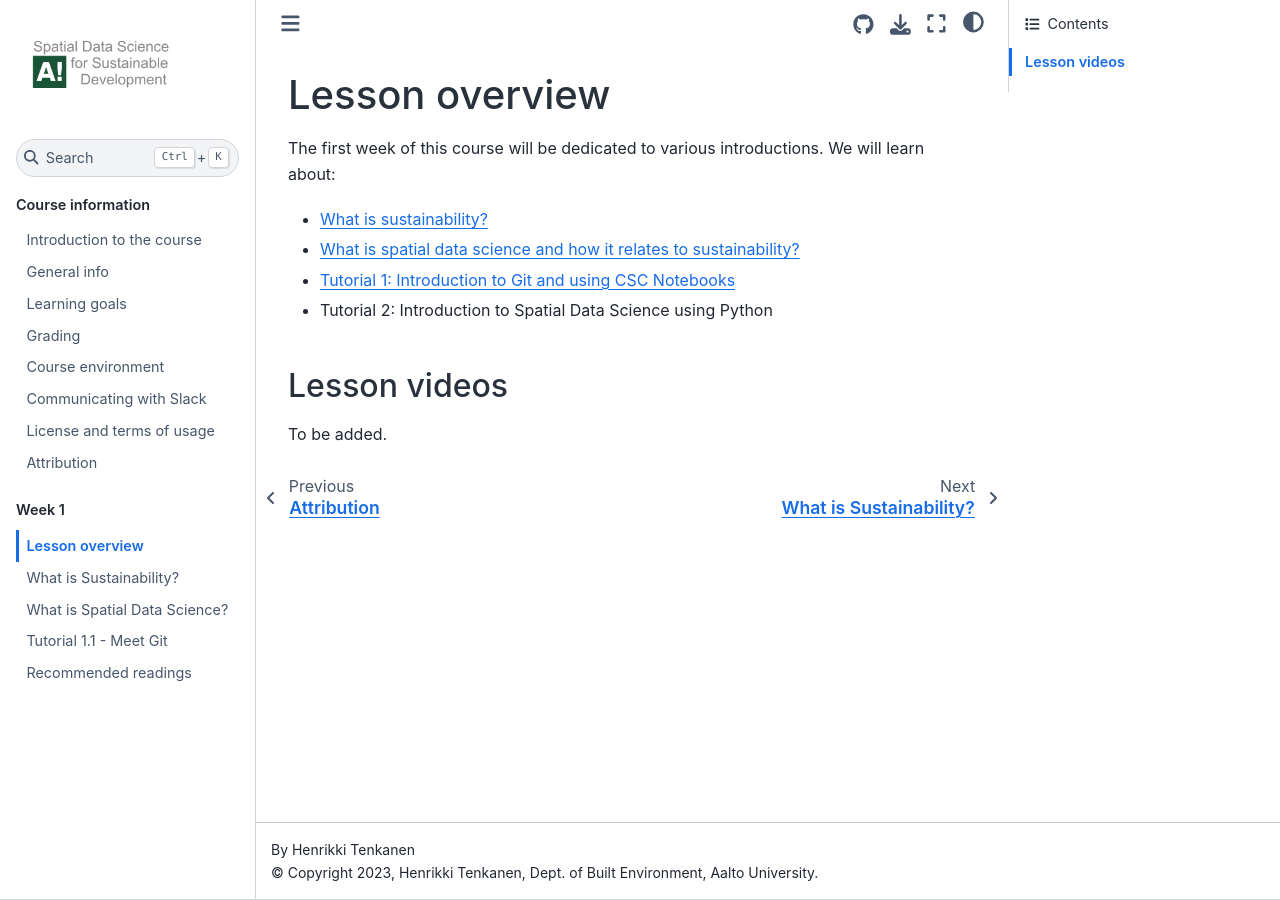
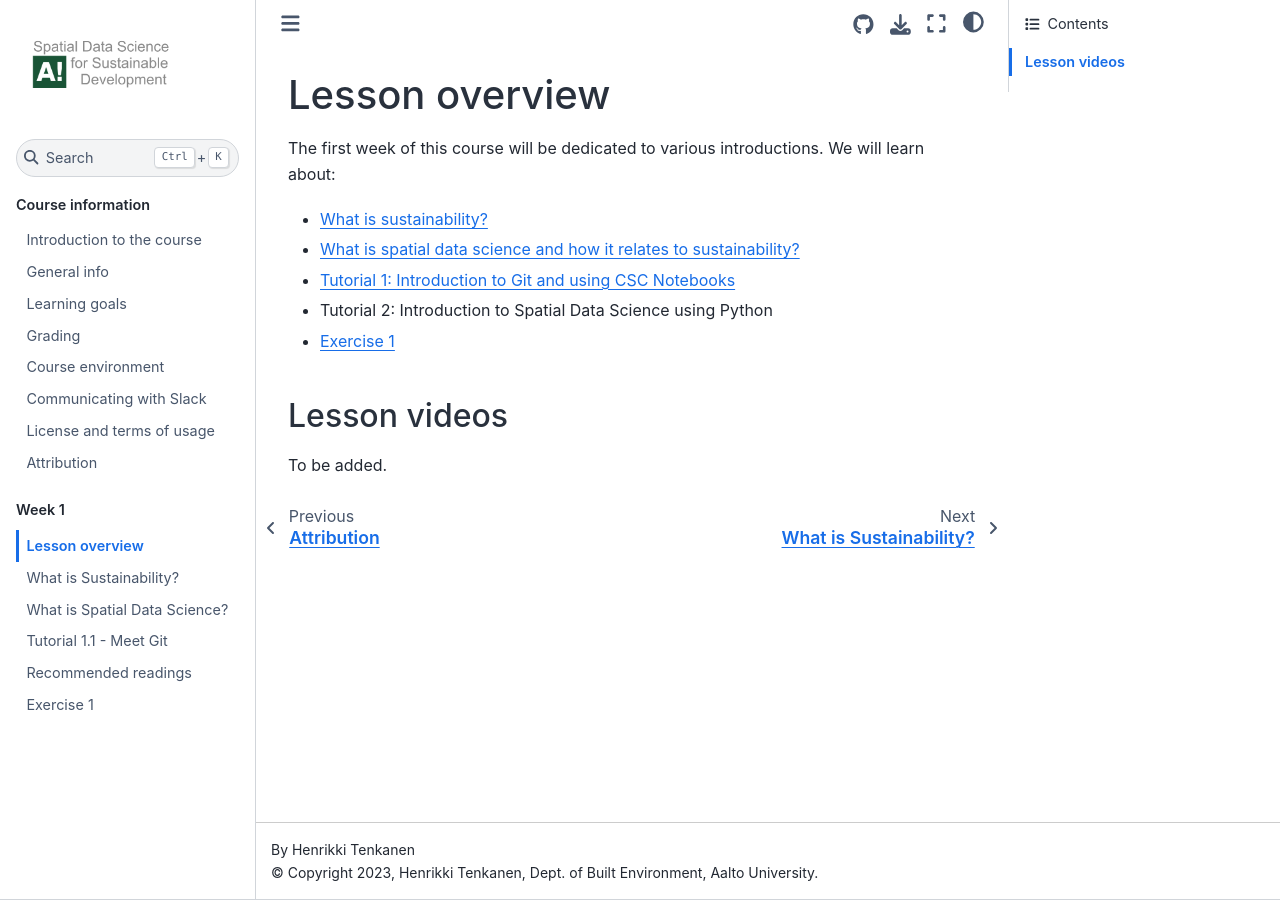
Before and after one commit to AaltoGIS/Sustainability-GIS, a Sphinx documentation site: the page built from source/lessons/L1/lesson-overview.rst, in a window 1280 px wide. Built offline with Sphinx 7.4.7 and the Sphinx Book theme 1.1.4, drawn with Linux system fonts in a browser that asks for light colours; pages that are not in the unit, such as notebooks, are missing from menus.

Commit message:
Add exercise 1

```diff
--- a/source/index.rst
+++ b/source/index.rst
@@ -155,7 +155,7 @@ Contents
    lessons/L1/git-basics
    lessons/L1/intro-to-python-geostack.ipynb
    lessons/L1/literature
-..   lessons/L1/exercise-1
+   lessons/L1/exercise-1
 
 
        .. toctree::
--- a/source/lessons/L1/lesson-overview.rst
+++ b/source/lessons/L1/lesson-overview.rst
@@ -7,7 +7,7 @@ The first week of this course will be dedicated to various introductions. We wil
 - :doc:`What is spatial data science and how it relates to sustainability? <spatial-data-science-intro>`
 - :doc:`Tutorial 1: Introduction to Git and using CSC Notebooks <git-basics>`
 - :doc:`Tutorial 2: Introduction to Spatial Data Science using Python <intro-to-python-geostack>`
-.. - :doc:`Exercise 1 <exercise-1>`
+- :doc:`Exercise 1 <exercise-1>`
 
 
 Lesson videos
```
